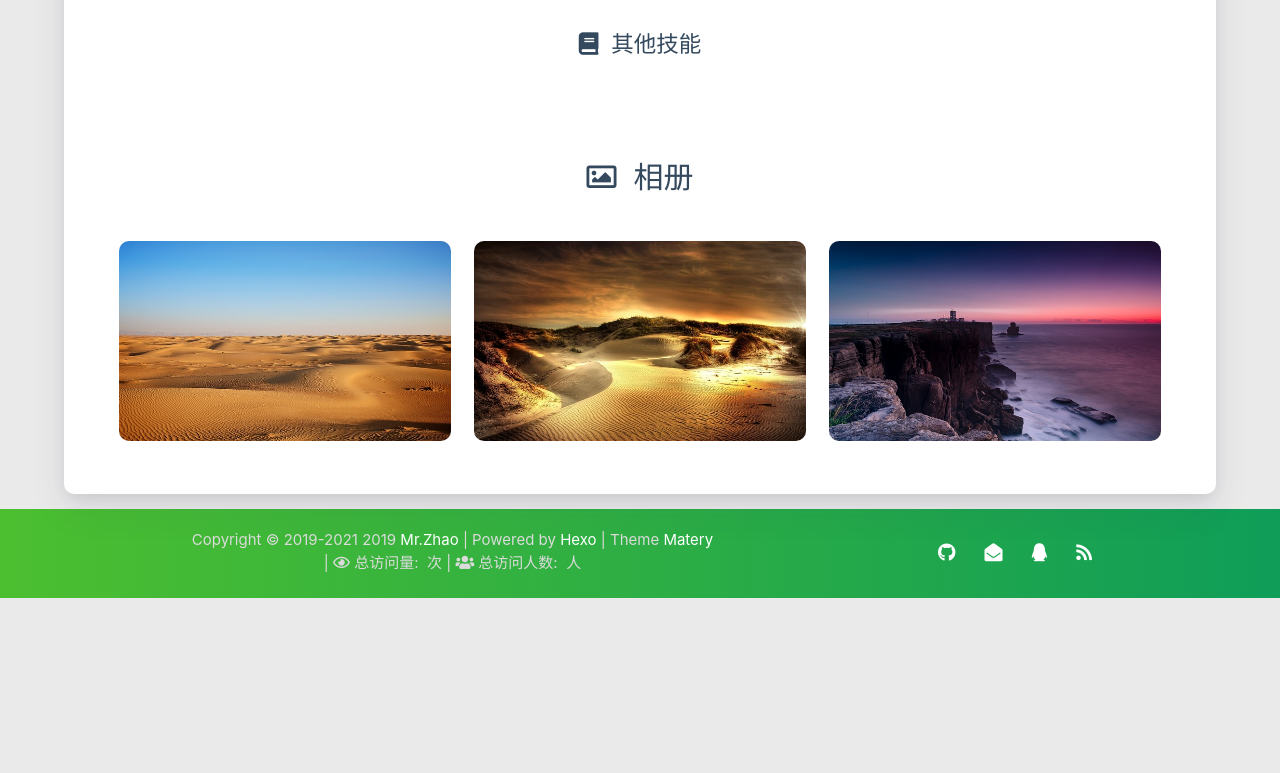
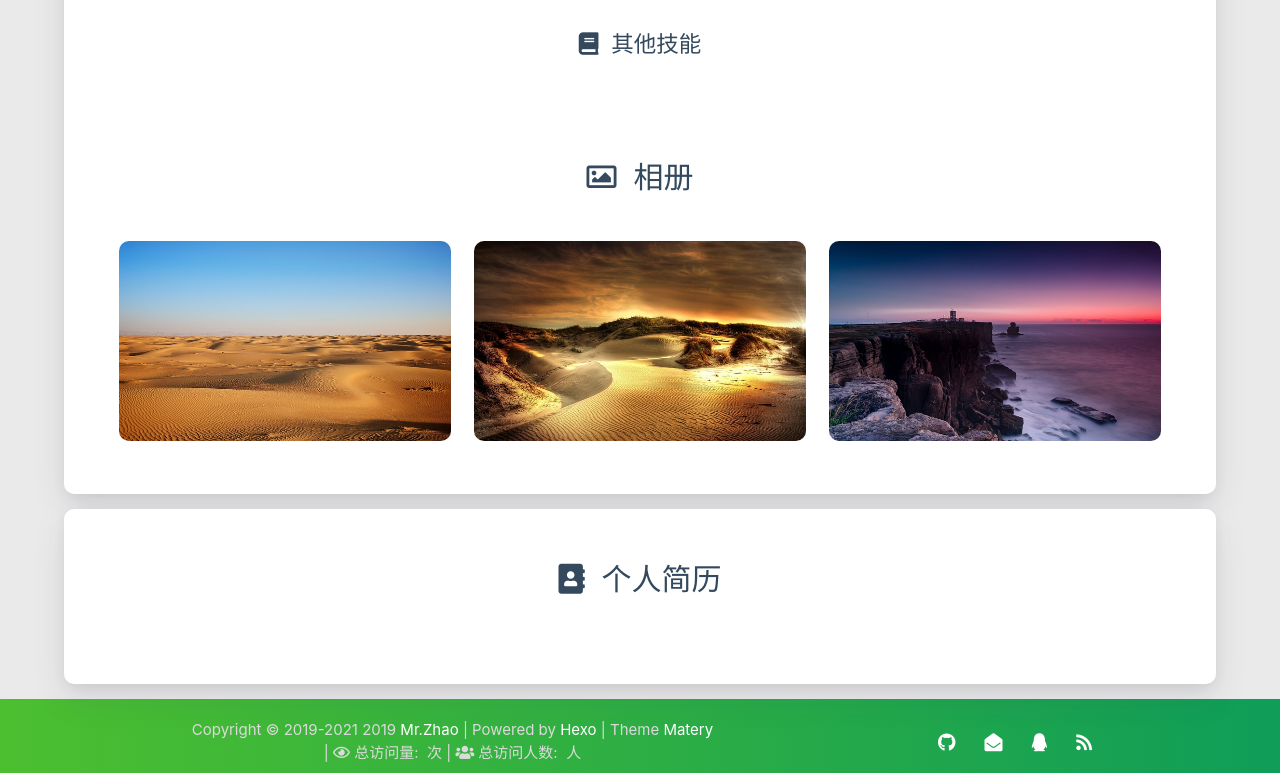
Before and after one commit to zfqmodest/chayubianhou.github.io, a plain HTML site: page about/index.html in a window 1280 px wide. Shown: the part 2027-2800 px from the top of the page. Before the commit the page ends 2625 px from the top, so only its background shows below. Drawn offline with nearby package versions, Linux system fonts and the light colour scheme; some packages are replaced by stand-ins of ours; no server answers; animation ran at ten frames a second; a script that the page names is missing.

Commit message:
Site updated: 2021-10-20 16:39:13

```diff
--- a/about/index.html
+++ b/about/index.html
@@ -833,6 +833,18 @@
 
             </div>
         </div>
+        <div class="card">
+            <div class="card-content">
+                <div class="card-content article-card-content">
+                    <div class="title center-align" data-aos="zoom-in-up">
+                        <i class="fa fa-address-book"></i>&nbsp;&nbsp;个人简历
+                     </div>
+                        <div id="articleContent" data-aos="fade-up">
+
+                        </div>
+                  </div>
+             </div>
+       </div>
     </div>
 </main>
 
```
